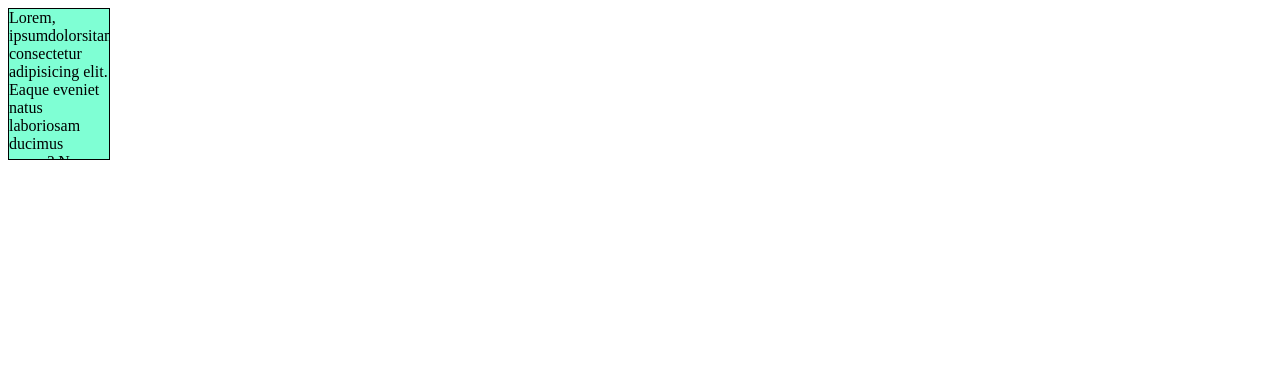
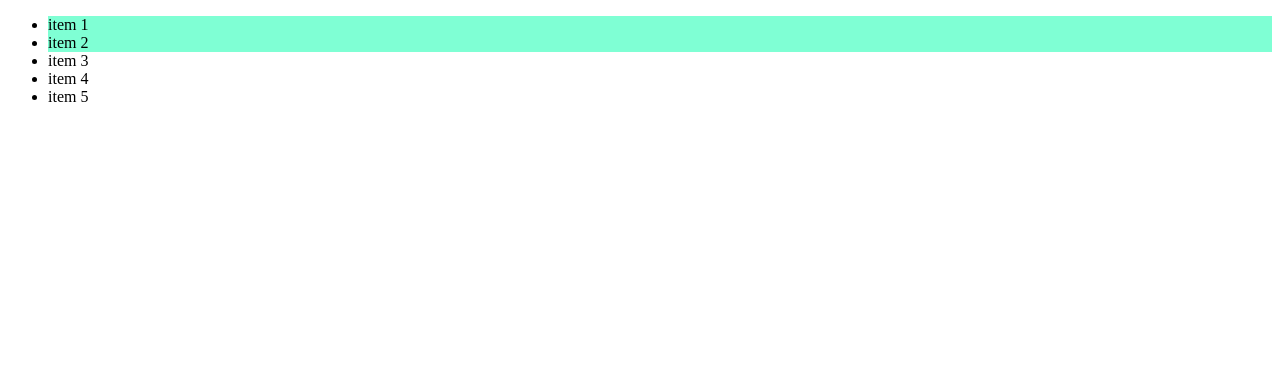
Before and after one commit to treinaweb/html-e-css-propriedades-e-seletores-avancados, a plain HTML site: page index.html in a window 1280 px wide. Drawn offline with Linux system fonts and the light colour scheme.

Commit message:
5-1 Seletor de irmãos adjacentes

```diff
--- a/index.html
+++ b/index.html
@@ -11,9 +11,13 @@
 
 <body>
 
-   <div>
-       <p>Lorem, ipsumdolorsitamet consectetur adipisicing elit. Eaque eveniet natus laboriosam ducimus neque? Nam quia architecto cum, beatae velit facere deserunt, cumque ducimus consequuntur fugiat repudiandae placeat! Labore, architecto.</p>
-   </div>
+    <ul>
+        <li class="item">item 1</li>
+        <li>item 2</li>
+        <li>item 3</li>
+        <li>item 4</li>
+        <li>item 5</li>
+    </ul>
 
 </body>
 
--- a/style.css
+++ b/style.css
@@ -1,14 +1,7 @@
-div {
-    width: 100px;
-    height: 150px;
-    border: solid 1px black;
+.item, .item + li {
     background-color: aquamarine;
-    overflow: scroll;
 }
 
-p {
-    margin: 0;
-}
 
 
 /*
```
